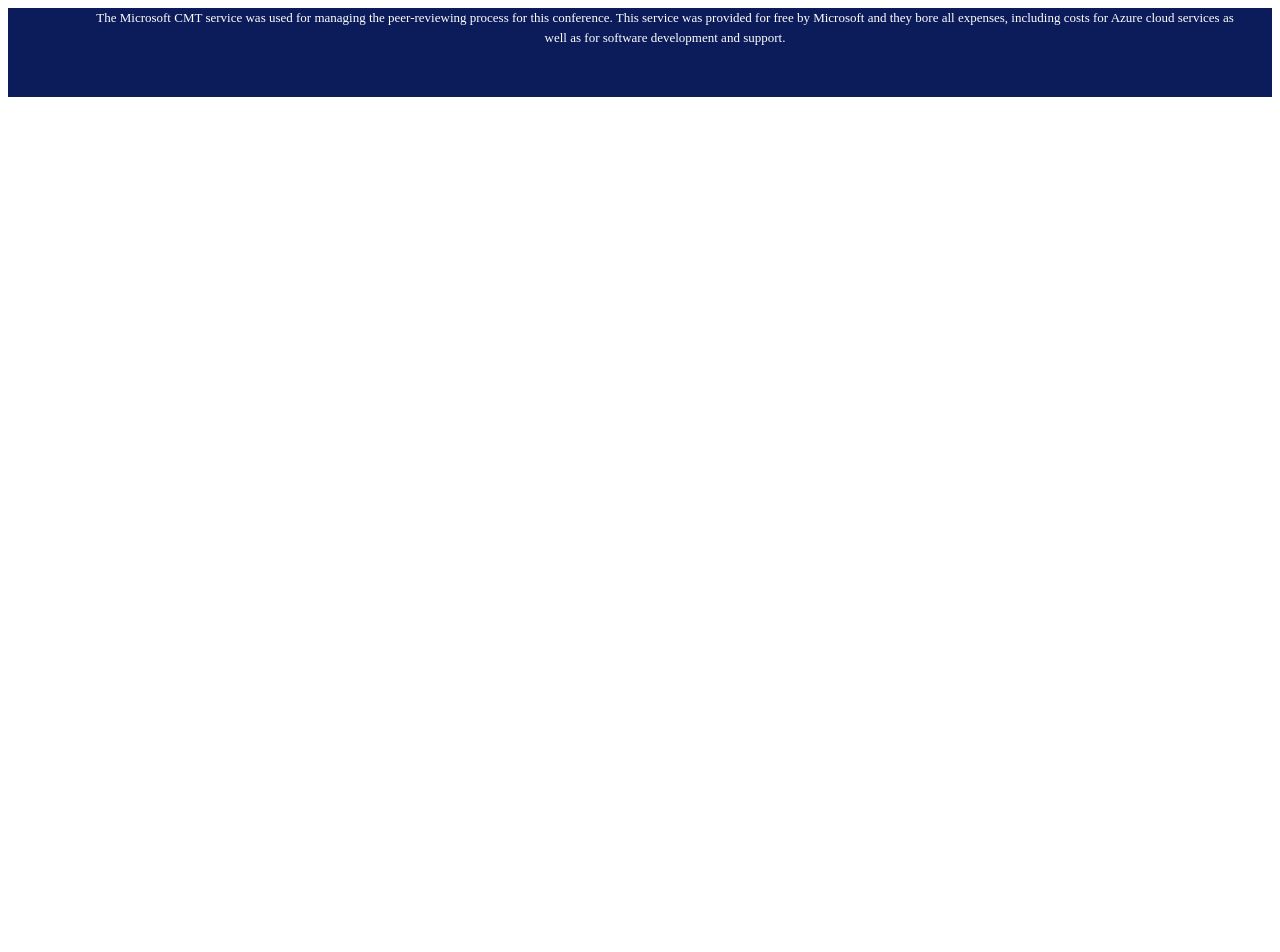
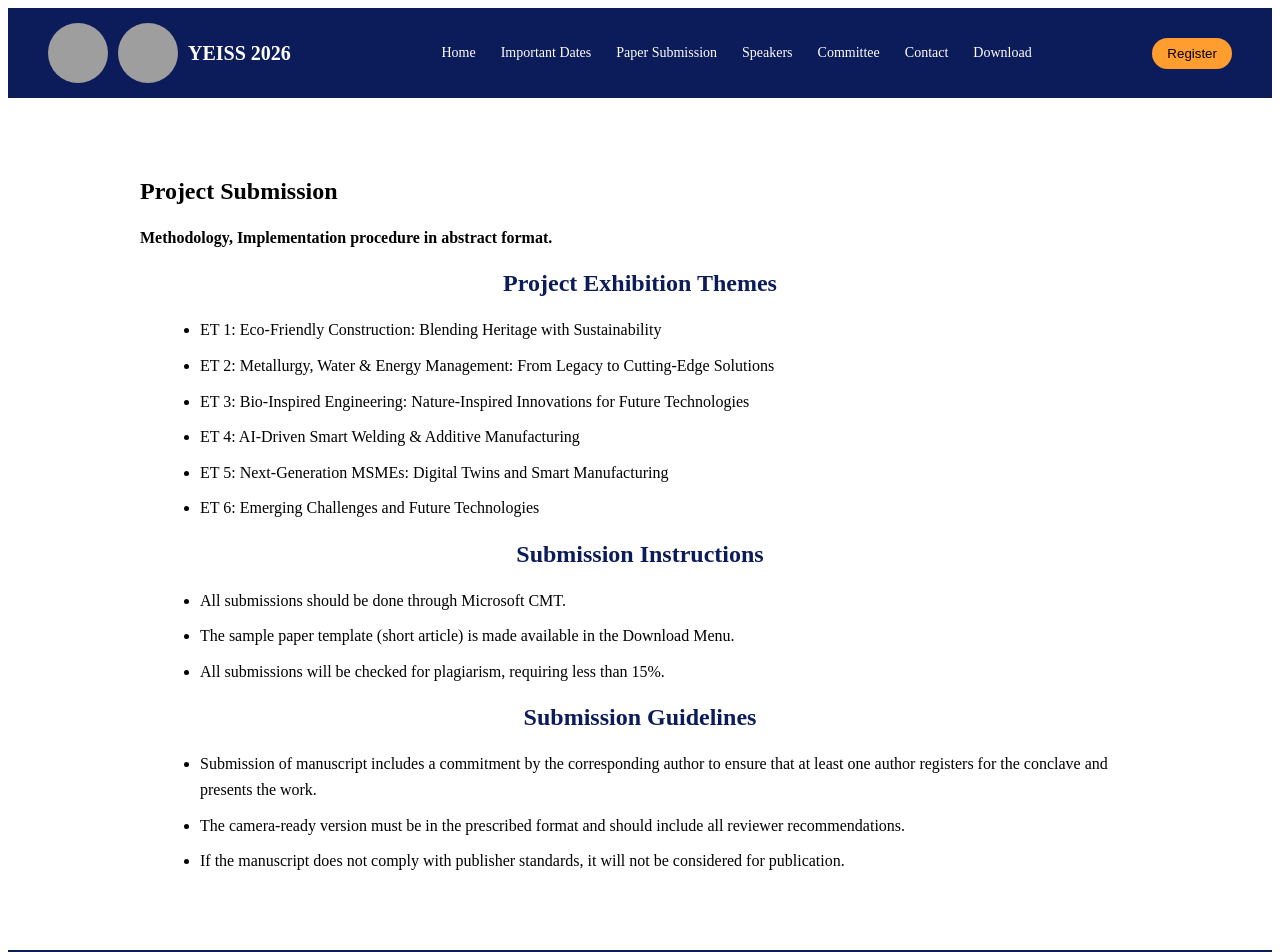
Before and after one commit to shhriiii/inae, a React (Vite) app: page /project-submission in a window 1280 px wide. Shown: the top 952 px of the page. Before the commit the page ends 800 px from the top, so only its background shows below. Built offline with nearby package versions, Linux system fonts and the light colour scheme; grey boxes are pictures that could not be loaded.

Commit message:
updt new button in about

```diff
--- a/src/App.jsx
+++ b/src/App.jsx
@@ -16,6 +16,10 @@ import FullPaperPage from "./pages/FullPaperPage";
 import CommitteePage from "./pages/CommitteePage";
 import DownloadPage from "./pages/DownloadPage";
 import RegisterForm from "./pages/RegisterForm";
+import HackathonSubmission from "./pages/HackathonSubmission";
+import ProjectSubmission from "./pages/ProjectSubmission";
+import ThesisSubmission from "./pages/ThesisSubmission";
+import MeetSubmission from "./pages/MeetSubmission";
 
 function App() {
   return (
@@ -38,6 +42,25 @@ function App() {
 
       <Route path="/submission/article/abstract" element={<AbstractPage />} />
       <Route path="/submission/article/full" element={<FullPaperPage />} />
+      <Route
+  path="/hackathon-submission"
+  element={<HackathonSubmission />}
+/>
+
+<Route
+  path="/project-submission"
+  element={<ProjectSubmission />}
+/>
+
+<Route
+  path="/thesis-submission"
+  element={<ThesisSubmission />}
+/>
+
+<Route
+  path="/meet2026"
+  element={<MeetSubmission />}
+/>
 
 <Route path="/download" element={<DownloadPage />} />
     </Routes>
--- a/src/components/About.css
+++ b/src/components/About.css
@@ -21,3 +21,14 @@
   margin-bottom: 15px;
   color: #333;
 }
+.submission-buttons {
+  margin-top: 35px;
+  display: flex;
+  justify-content: center;
+  flex-wrap: wrap;
+  gap: 18px;
+}
+
+.submission-buttons .btn {
+  min-width: 230px;
+}
--- a/src/components/About.jsx
+++ b/src/components/About.jsx
@@ -1,35 +1,45 @@
 import "./About.css";
+import { Link } from "react-router-dom";
 
 const About = () => {
   return (
     <section className="about">
-
       <div className="about-container">
         <h2>About Conclave</h2>
 
         <p>
-          This program YEISS will be organized under a unified umbrella comprising Youth Conclave (Thesis Presentation, Project Exhibition, Hackathon) and National Conference on Multidisciplinary Engineering and Emerging Technology (MEET 2026).
+          This program YEISS will be organized under a unified umbrella
+          comprising Youth Conclave (Thesis Presentation, Project Exhibition,
+          Hackathon) and National Conference on Multidisciplinary Engineering
+          and Emerging Technology (MEET 2026).
         </p>
 
-        {/* <p>
-          The conclave aims to create a dynamic platform where traditional
-          Indian knowledge systems converge with emerging digital technologies
-          to shape the future of engineering and innovation.
-        </p>
+        <div className="submission-buttons">
+          <Link to="/hackathon-submission">
+            <button className="btn filled">
+              Hackathon Submission
+            </button>
+          </Link>
 
-        <p>
-          It envisions empowering young minds to transform grassroots wisdom
-          into digitally enabled, sustainable, and globally competitive
-          technological solutions aligned with the vision of Viksit Bharat 2047.
-        </p>
+          <Link to="/project-submission">
+            <button className="btn filled">
+              Project Submission
+            </button>
+          </Link>
 
-        <p>
-          Participants will also get the opportunity to interact with INAE
-          Fellows, researchers, industry leaders, and academicians, fostering
-          collaboration and innovation.
-        </p> */}
+          <Link to="/thesis-submission">
+            <button className="btn filled">
+              Thesis Submission
+            </button>
+          </Link>
+
+          <Link to="/meet2026">
+            <button className="btn filled">
+              National Conference MEET 2026
+            </button>
+          </Link>
+        </div>
       </div>
-
     </section>
   );
 };
--- a/src/components/Submission.jsx
+++ b/src/components/Submission.jsx
@@ -72,7 +72,7 @@ const Submission = () => {
   • ET 6: Emerging Challenges and Future Technologies
 
   <br /><br />
-  <b>(c) Short Article Submission (Abstract of the work done) </b>
+  <b>(c) National Conference MEET 2026 </b>
   <br />
   <b>(d) Thesis Submission (Thesis Abstract)</b>
 </li>
--- /dev/null
+++ b/src/pages/HackathonSubmission.jsx
@@ -0,0 +1,69 @@
+import Navbar from "../components/Navbar";
+import Footer from "../components/Footer";
+
+const HackathonSubmission = () => {
+  return (
+    <>
+      <Navbar />
+
+      <section className="submission">
+        <div className="submission-container">
+
+          <h1>Hackathon Submission</h1>
+
+          <p>
+            Participants may develop innovative solutions for hackathon in any
+            of the following thematic areas:
+          </p>
+
+          <ul>
+            <li>HT1: Eco-Friendly Housing Models with Near-Zero Carbon Footprint</li>
+            <li>HT2: AI-Based Building Energy Monitoring and Optimization Systems</li>
+            <li>HT3: Smart Irrigation Systems Based on Plant Health and Environmental Sensing</li>
+            <li>HT4: AI-Enabled Predictive Maintenance for Industrial Equipment</li>
+            <li>HT5: AI-Assisted Decision Support Systems for Engineering and Public Services</li>
+            <li>HT6: Smart Healthcare Devices for Remote Monitoring and Preventive Care</li>
+            <li>HT7: Real-Time Disaster Detection, Early Warning, and Emergency Response Systems</li>
+            <li>HT8: Smart City Solutions for Sustainable Urban Infrastructure</li>
+            <li>HT9: IoT-Enabled Smart Farming Devices for Precision Agriculture</li>
+            <li>HT10: AI-Based Scrap Management and Intelligent Waste Segregation Systems</li>
+            <li>HT11: Circular Economy Solutions for Resource Recovery and Sustainable Manufacturing</li>
+            <li>HT12: Clean Energy Technologies and Renewable Energy Innovations</li>
+            <li>HT13: Industry 5.0 Solutions for Human-Centric Smart Manufacturing</li>
+            <li>HT14: Digital Twin Applications for MSMEs and Smart Factories</li>
+            <li>HT15: Bio-Inspired Engineering Solutions for Sustainable Technologies</li>
+          </ul>
+
+          <h2>Submission Instructions</h2>
+
+          <ul>
+            <li>All submissions should be done through Microsoft CMT.</li>
+            <li>The sample paper template (short article) is made available in the Download Menu.</li>
+            <li>All submissions will be checked for plagiarism, requiring less than 15%.</li>
+          </ul>
+
+          <h2>Submission Guidelines</h2>
+
+          <ul>
+            <li>
+              Submission of manuscript includes a commitment by the corresponding author to ensure that at least one author registers for the conclave and presents the work.
+            </li>
+
+            <li>
+              The camera-ready version must be in the prescribed format and should include all reviewer recommendations.
+            </li>
+
+            <li>
+              If the manuscript does not comply with publisher standards, it will not be considered for publication.
+            </li>
+          </ul>
+
+        </div>
+      </section>
+
+      <Footer />
+    </>
+  );
+};
+
+export default HackathonSubmission;
--- a/src/pages/Home.jsx
+++ b/src/pages/Home.jsx
@@ -21,7 +21,7 @@ const Home = () => {
     <Institute />
     <Speakers />
   <Committee />
-    <Submission />
+    {/* <Submission /> */}
     <Contact />
     <Footer />
 </>
--- /dev/null
+++ b/src/pages/MeetSubmission.jsx
@@ -0,0 +1,52 @@
+import Navbar from "../components/Navbar";
+import Footer from "../components/Footer";
+
+const MeetSubmission = () => {
+  return (
+    <>
+      <Navbar />
+
+      <section className="submission">
+        <div className="submission-container">
+
+          <h1>National Conference MEET 2026</h1>
+
+
+
+          <h2>Submission Instructions</h2>
+
+          <ul>
+                  <li>
+            <a href="https://drive.google.com/file/d/1e2s8cCc-60qvLp4dZl2QScGKpdwHAQ--/view?usp=sharing" target="_blank">
+              Manuscript Template
+            </a>
+          </li>
+                                        <li>
+            <a href="https://cmt3.research.microsoft.com/User/Login?ReturnUrl=%2Fyeiss2026" target="_blank">
+              Microsoft CMT
+            </a>
+          </li>
+            <li>All submissions should be done through Microsoft CMT.</li>
+            <li>The sample paper template (short article) is made available in the Download Menu.</li>
+            <li>All submissions will be checked for plagiarism, requiring less than 15%.</li>
+          </ul>
+
+          <h2>Submission Guidelines</h2>
+
+          <ul>
+            <li>Submission of manuscript includes a commitment by the corresponding author to ensure that at least one author registers for the conclave and presents the work.</li>
+
+            <li>The camera-ready version must be in the prescribed format and should include all reviewer recommendations.</li>
+
+            <li>If the manuscript does not comply with publisher standards, it will not be considered for publication.</li>
+          </ul>
+
+        </div>
+      </section>
+
+      <Footer />
+    </>
+  );
+};
+
+export default MeetSubmission;
--- /dev/null
+++ b/src/pages/ProjectSubmission.jsx
@@ -0,0 +1,55 @@
+import Navbar from "../components/Navbar";
+import Footer from "../components/Footer";
+
+const ProjectSubmission = () => {
+  return (
+    <>
+      <Navbar />
+
+      <section className="submission">
+        <div className="submission-container">
+
+          <h1>Project Submission</h1>
+
+          <p>
+            <strong>Methodology, Implementation procedure in abstract format.</strong>
+          </p>
+
+          <h2>Project Exhibition Themes</h2>
+
+          <ul>
+            <li>ET 1: Eco-Friendly Construction: Blending Heritage with Sustainability</li>
+            <li>ET 2: Metallurgy, Water & Energy Management: From Legacy to Cutting-Edge Solutions</li>
+            <li>ET 3: Bio-Inspired Engineering: Nature-Inspired Innovations for Future Technologies</li>
+            <li>ET 4: AI-Driven Smart Welding & Additive Manufacturing</li>
+            <li>ET 5: Next-Generation MSMEs: Digital Twins and Smart Manufacturing</li>
+            <li>ET 6: Emerging Challenges and Future Technologies</li>
+          </ul>
+
+          <h2>Submission Instructions</h2>
+
+          <ul>
+            <li>All submissions should be done through Microsoft CMT.</li>
+            <li>The sample paper template (short article) is made available in the Download Menu.</li>
+            <li>All submissions will be checked for plagiarism, requiring less than 15%.</li>
+          </ul>
+
+          <h2>Submission Guidelines</h2>
+
+          <ul>
+            <li>Submission of manuscript includes a commitment by the corresponding author to ensure that at least one author registers for the conclave and presents the work.</li>
+
+            <li>The camera-ready version must be in the prescribed format and should include all reviewer recommendations.</li>
+
+            <li>If the manuscript does not comply with publisher standards, it will not be considered for publication.</li>
+          </ul>
+
+        </div>
+      </section>
+
+      <Footer />
+    </>
+  );
+};
+
+export default ProjectSubmission;
--- /dev/null
+++ b/src/pages/ThesisSubmission.jsx
@@ -0,0 +1,46 @@
+import Navbar from "../components/Navbar";
+import Footer from "../components/Footer";
+
+const ThesisSubmission = () => {
+  return (
+    <>
+      <Navbar />
+
+      <section className="submission">
+        <div className="submission-container">
+
+          <h1>Thesis Submission</h1>
+
+          <h2>Submission Instructions</h2>
+
+
+          <ul>
+                              <li>
+            <a href="https://cmt3.research.microsoft.com/User/Login?ReturnUrl=%2Fyeiss2026" target="_blank">
+              Microsoft CMT
+            </a>
+          </li>
+            <li>All submissions should be done through Microsoft CMT.</li>
+            <li>The sample paper template (short article) is made available in the Download Menu.</li>
+            <li>All submissions will be checked for plagiarism, requiring less than 15%.</li>
+          </ul>
+
+          <h2>Submission Guidelines</h2>
+
+          <ul>
+            <li>Submission of manuscript includes a commitment by the corresponding author to ensure that at least one author registers for the conclave and presents the work.</li>
+
+            <li>The camera-ready version must be in the prescribed format and should include all reviewer recommendations.</li>
+
+            <li>If the manuscript does not comply with publisher standards, it will not be considered for publication.</li>
+          </ul>
+
+        </div>
+      </section>
+
+      <Footer />
+    </>
+  );
+};
+
+export default ThesisSubmission;
```
